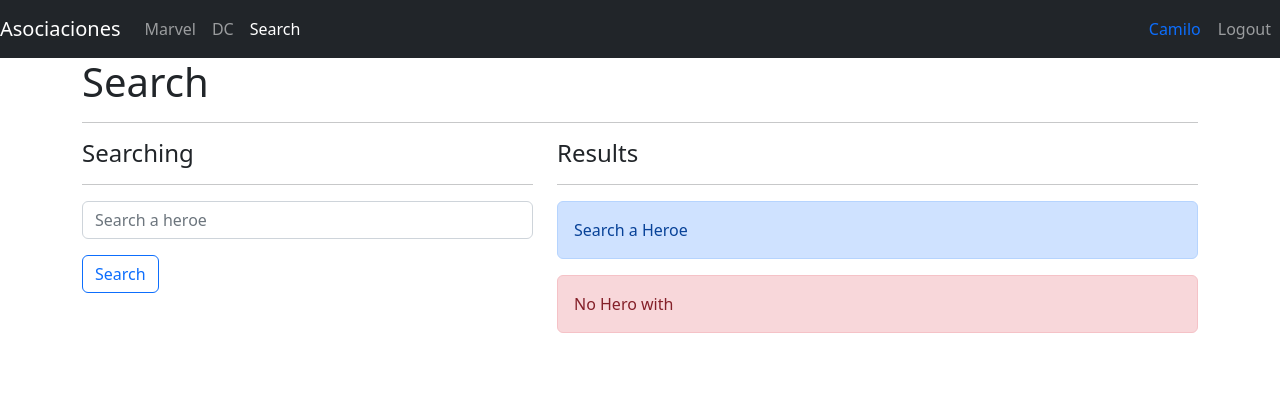
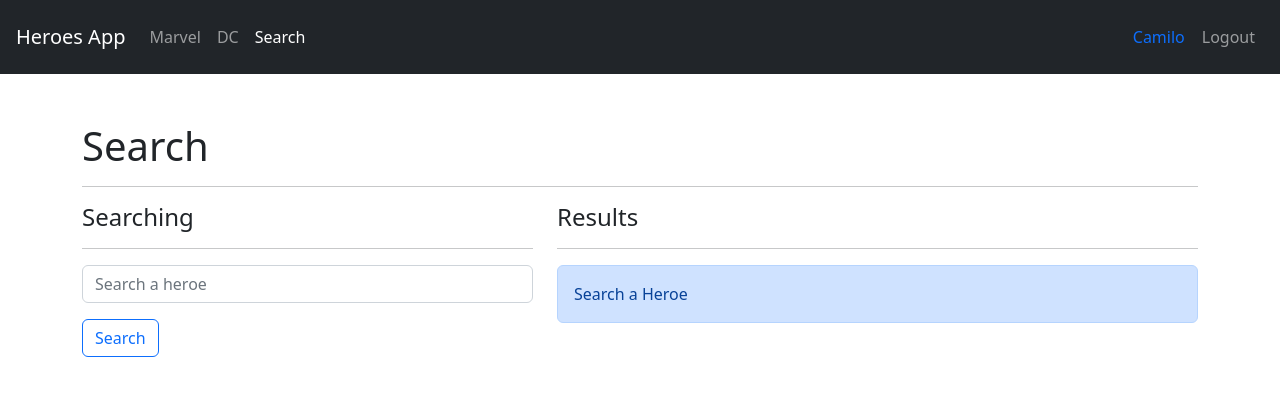
Before and after one commit to csuazag/Heroes-App-React, a React (Vite) app: page /search in a window 1280 px wide. Shown: the top 396 px of the page. Built offline with nearby package versions, Linux system fonts and the light colour scheme.

Commit message:
adding some improvements to the layout in the search page

```diff
--- a/src/heroes/components/HeroCard.jsx
+++ b/src/heroes/components/HeroCard.jsx
@@ -18,7 +18,7 @@
 
   return (
     <div className="col animate__animated animate__fadeIn">
-      <div className="card">
+      <div className="card h-100">
         <div className="row g-0">
           <div className="col-4">
             <img src={heroImageUrl} alt={superhero} className="card-img" />
--- /dev/null
+++ b/src/heroes/helpers/getHeroesByName.js
@@ -0,0 +1,11 @@
+import { heroes } from "../data/heroes";
+
+export const getHeroesByName = (name = "") => {
+  name = name.toLowerCase().trim();
+
+  if (name.length === 0) return [];
+
+  return heroes.filter((heroe) =>
+    heroe.superhero.toLocaleLowerCase().includes(name)
+  );
+};
--- a/src/heroes/helpers/index.js
+++ b/src/heroes/helpers/index.js
@@ -1,2 +1,3 @@
 export * from "./getHeroById";
 export * from "./getHeroesByPublisher";
+export * from './getHeroesByName';
--- a/src/heroes/pages/SearchPage.jsx
+++ b/src/heroes/pages/SearchPage.jsx
@@ -1,8 +1,10 @@
 import { useLocation, useNavigate } from "react-router-dom";
-import { useForm } from "../../../hooks/useForm";
 import { HeroCard } from "../components";
 
 import queryString from "query-string";
+import { getHeroesByName } from "../helpers";
+import { useMemo } from "react";
+import { useForm } from "../../hooks/useForm";
 
 export const SearchPage = () => {
   const navigate = useNavigate();
@@ -11,13 +13,18 @@
 
   const { q = "" } = queryString.parse(location.search);
 
+  const heroes = useMemo(() => getHeroesByName(q), [q]);
+
+  const showSearch = q.length === 0;
+  const showError = q.length > 0 && heroes.length === 0;
+
   const { searchText, onInputChange } = useForm({
-    searchText: "",
+    searchText: q,
   });
 
   const onSearchSubmit = (e) => {
     e.preventDefault();
-    if (searchText.trim().length <= 1) return;
+    // if (searchText.trim().length <= 1) return;
     navigate(`?q=${searchText.toLowerCase().trim()}`);
   };
 
@@ -47,13 +54,34 @@
         <div className="col-7">
           <h4>Results</h4>
           <hr />
-          <div className="alert alert-primary">Search a Heroe</div>
 
-          <div className="alert alert-danger">
+          {/* {q === "" ? (
+            <div className="alert alert-primary">Search a Heroe</div>
+          ) : (
+            heroes.length === 0 && (
+              <div className="alert alert-danger">
+                No Hero with <b>{q}</b>
+              </div>
+            )
+          )} */}
+
+          <div
+            className="alert alert-primary animate__animated animate__fadeIn"
+            style={{ display: showSearch ? "" : "none" }}
+          >
+            Search a Heroe
+          </div>
+
+          <div
+            className="alert alert-danger animate__animated animate__fadeIn"
+            style={{ display: showError ? "" : "none" }}
+          >
             No Hero with <b>{q}</b>
           </div>
 
-          {/* <HeroCard /> */}
+          {heroes.map((hero) => (
+            <HeroCard {...hero} />
+          ))}
         </div>
       </div>
     </>
--- a/src/ui/components/Navbar.jsx
+++ b/src/ui/components/Navbar.jsx
@@ -10,9 +10,9 @@
   };
 
   return (
-    <nav className="navbar navbar-expand-sm navbar-dark bg-dark pd-2">
+    <nav className="navbar navbar-expand-sm navbar-dark bg-dark p-3 mb-5">
       <Link className="navbar-brand" to="/">
-        Asociaciones
+        Heroes App
       </Link>
 
       <div className="navbar-collapse">
```
Also changed, not shown: src/hooks/useForm.js (renamed from hooks/useForm.js).
